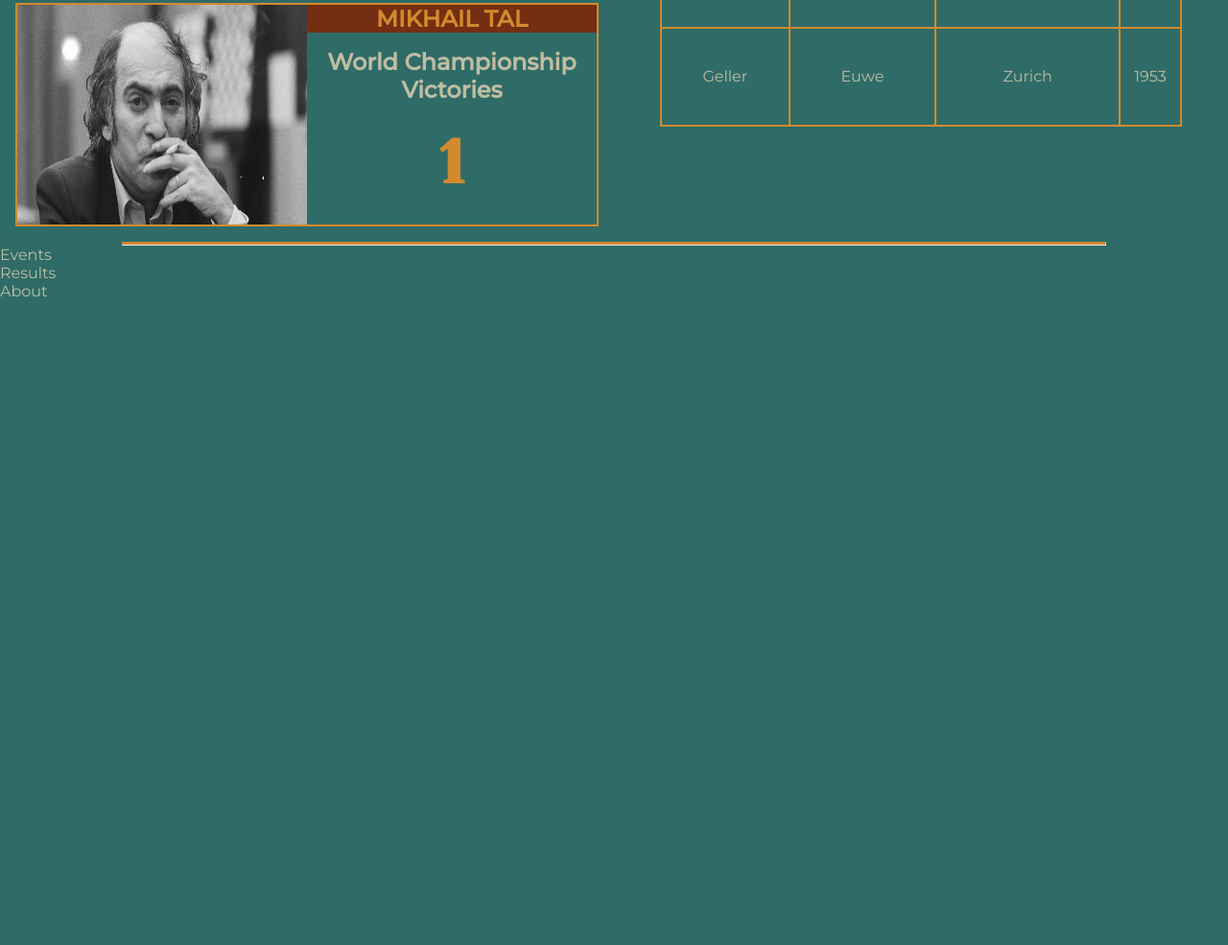
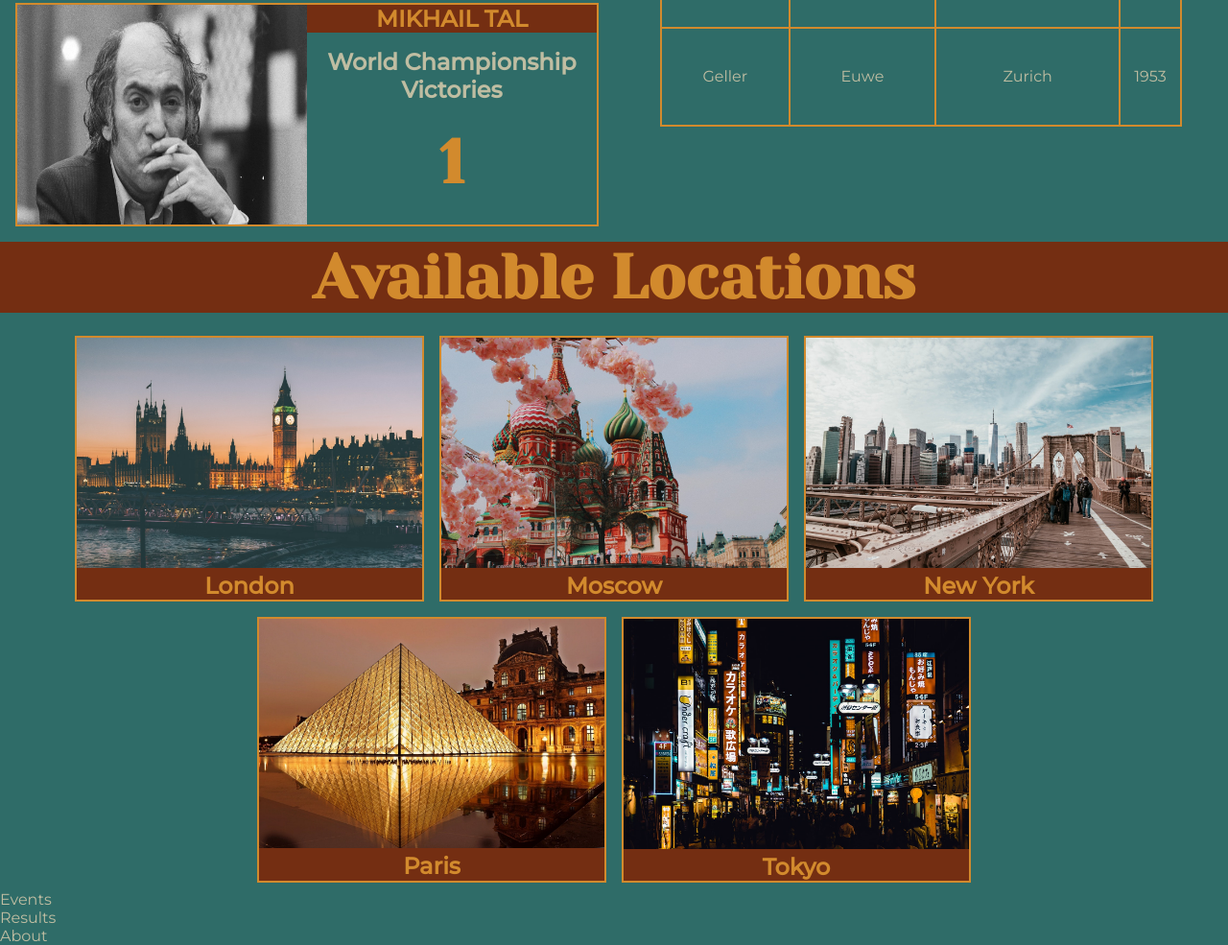
Before and after one commit to ssymonds17/chessClub, a plain HTML site: page index.html in a window 1280 px wide. Shown: the part 2103-3088 px from the top of the page at 96% size. Before the commit the page ends 2416 px from the top, so only its background shows below. Drawn offline with Linux system fonts and the light colour scheme.

Commit message:
Add locations section. Include images for each city and ensure wrapping behaviour when screen width reduces

```diff
--- a/index.html
+++ b/index.html
@@ -167,8 +167,35 @@
           </table>
         </section>
       </div>
-      <hr class="solid" />
-      <section class="locations"></section>
+      <section class="locations">
+        <h1>Available Locations</h1>
+        <div class="locationsContainer">
+          <div class="locationBox">
+            <img class="locationImg" src="./images/london.jpg" alt="London" />
+            <h2>London</h2>
+          </div>
+          <div class="locationBox">
+            <img class="locationImg" src="./images/moscow.jpg" alt="Moscow" />
+            <h2>Moscow</h2>
+          </div>
+          <div class="locationBox">
+            <img
+              class="locationImg"
+              src="./images/newyork.jpg"
+              alt="New York"
+            />
+            <h2>New York</h2>
+          </div>
+          <div class="locationBox">
+            <img class="locationImg" src="./images/paris.jpg" alt="Paris" />
+            <h2>Paris</h2>
+          </div>
+          <div class="locationBox">
+            <img class="locationImg" src="./images/tokyo.jpg" alt="Tokyo" />
+            <h2>Tokyo</h2>
+          </div>
+        </div>
+      </section>
     </main>
     <footer>
       <nav>
--- a/styles.css
+++ b/styles.css
@@ -132,8 +132,33 @@ h1 {
   border: 2px solid #d28a2d;
 }
 
-hr.solid {
-  border-top: 3px solid #d28a2d;
-  width: 80%;
-  margin: 0 auto;
+/* Locations Section */
+
+.locations {
+  width: 100%;
+  text-align: center;
 }
+
+.locations h1 {
+  background-color: #742e12;
+  margin-bottom: 1rem;
+}
+
+.locationsContainer {
+  display: flex;
+  flex-wrap: wrap;
+  justify-content: center;
+}
+
+.locationBox {
+  text-align: center;
+  background-color: #742e12;
+  color: #d28a2d;
+  border: 2px solid #d28a2d;
+  width: 22.5rem;
+  margin: 0.5rem;
+}
+
+.locationImg {
+  width: 100%;
+}
```
Also changed, not shown: images/london.jpg (added), images/moscow.jpg (added), images/newyork.jpg (added), images/paris.jpg (added), images/tokyo.jpg (added).
